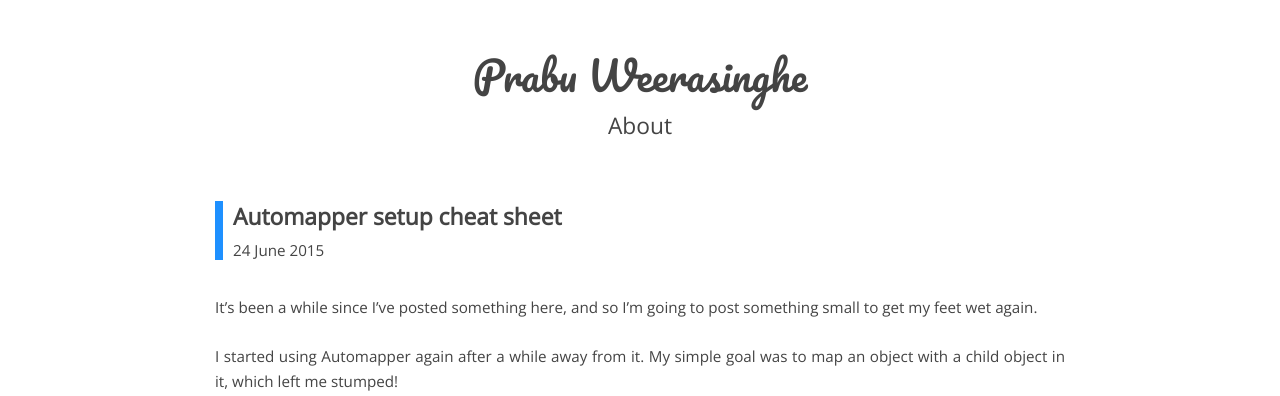
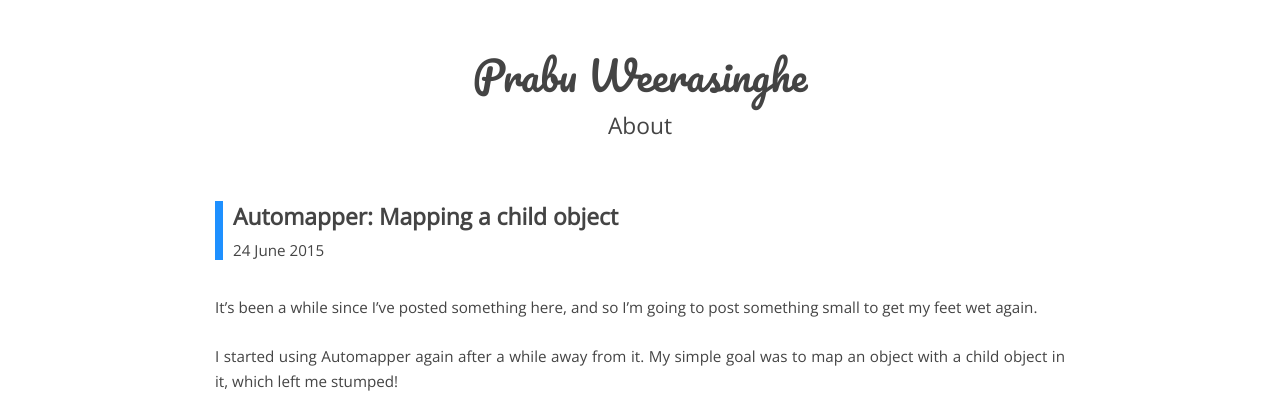
Before and after one commit to prabuw/prabuw.github.io, a Jekyll site: the page built from _posts/2015-06-24-automapper-setup-cheat-sheet.markdown, in a window 1280 px wide. Shown: the top 396 px of the page. Built offline with Jekyll 4.4.1, drawn with Linux system fonts in a browser that asks for light colours; Markdown is read by kramdown in place of the engine named in the settings.

Commit message:
Updated post name.

```diff
--- a/_posts/2015-06-24-automapper-setup-cheat-sheet.markdown
+++ b/_posts/2015-06-24-automapper-setup-cheat-sheet.markdown
@@ -1,10 +1,10 @@
 ---
 layout: post
-title: "Automapper setup cheat sheet"
+title: "Automapper: Mapping a child object"
 date: 2015-06-24
 categories: [Automapper]
 keywords: "Automapper, Setup guide, configuration"
-description: "A setup guide for Automapper"
+description: "Mapping a child object with Automapper"
 ---
 
 It's been a while since I've posted something here, and so I'm going to post something small to get my feet wet
```
